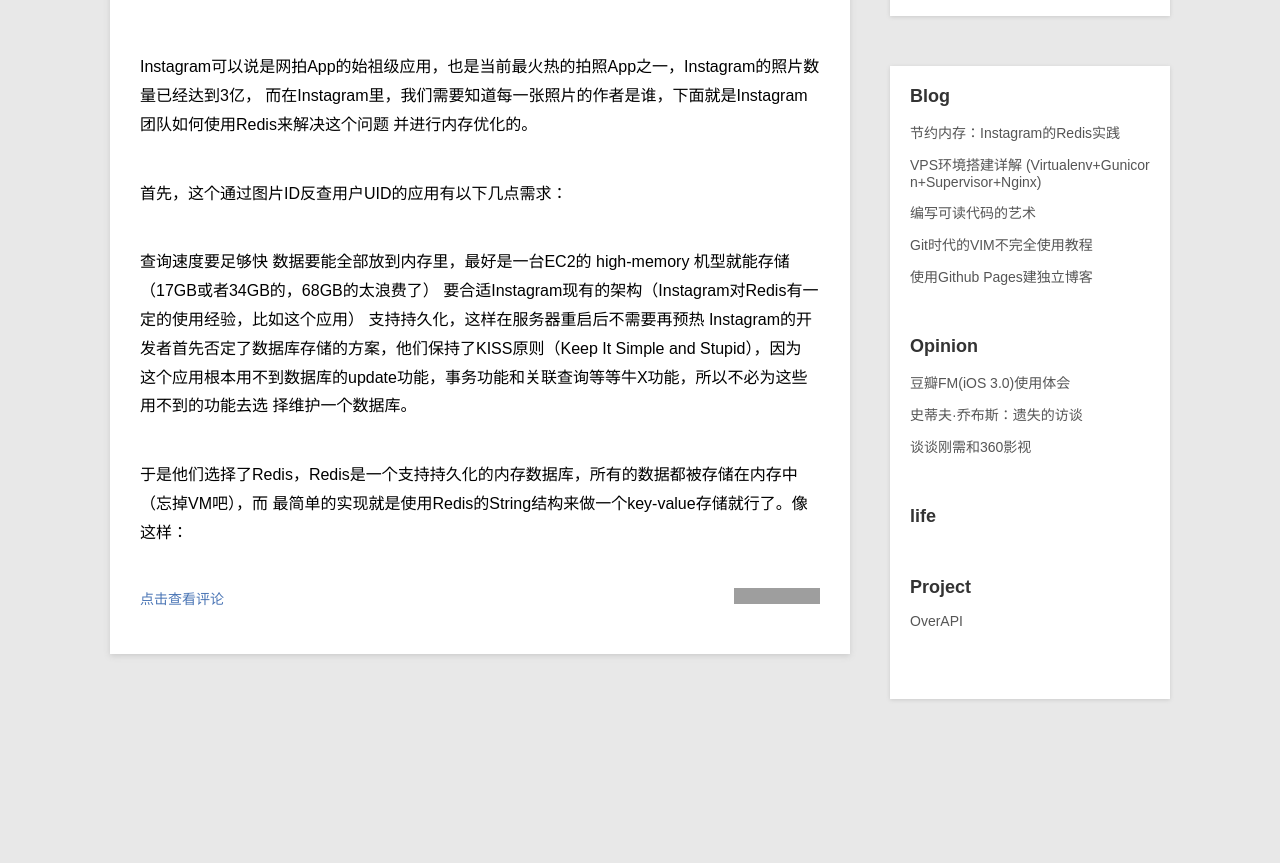
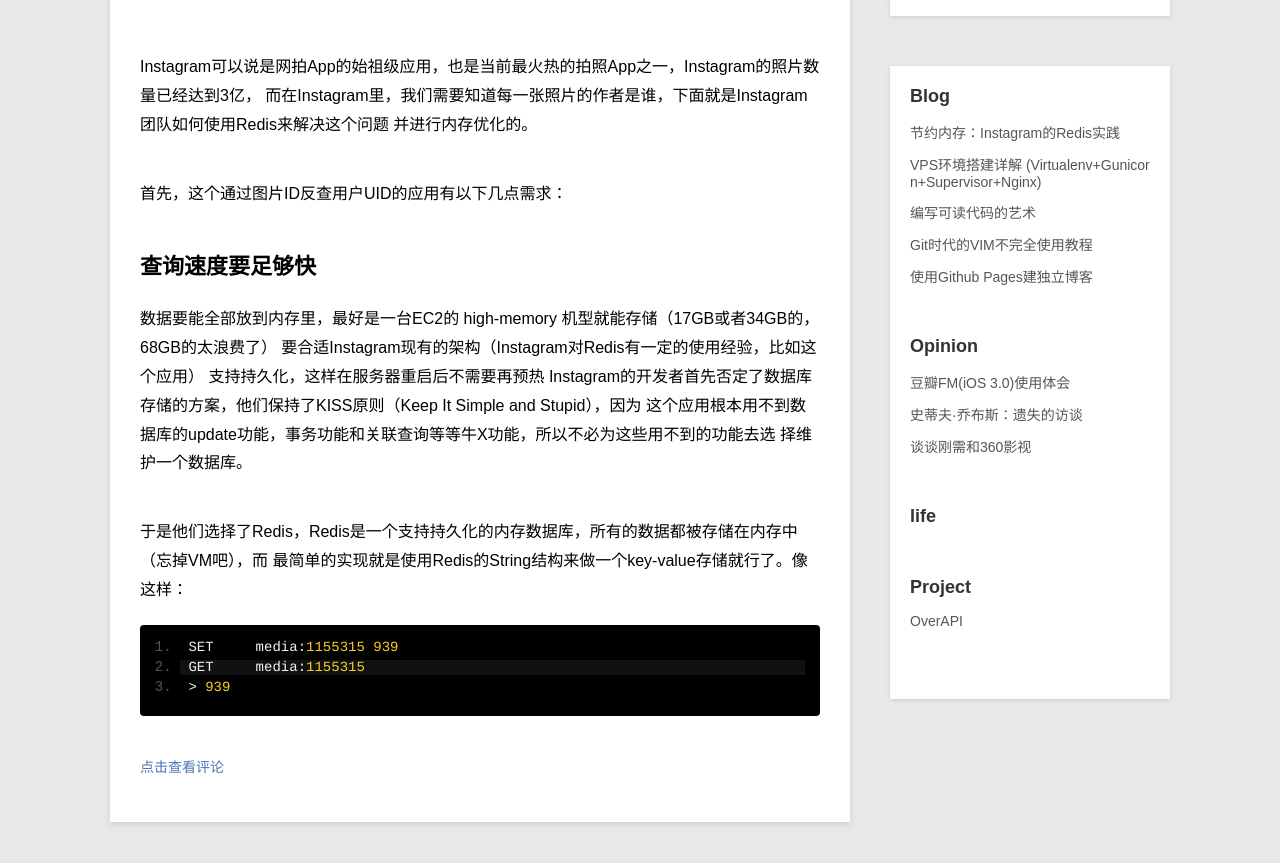
Before and after one commit to szulrj2008/jethro.github.io, a Jekyll site: the page built from _posts/blog/2014-06-24-Instagram-redis.md, in a window 1280 px wide, cut to the strip 202-1104 px from the top of the page. Shown: the top 863 px of the strip. Built offline with Jekyll 4.4.1, drawn with Linux system fonts in a browser that asks for light colours; Markdown is read by kramdown in place of the engine named in the settings; before the commit the page ends 951 px from its top, so only the background shows below that; grey boxes are pictures that could not be loaded.

Commit message:
修改文章
修改文章

```diff
--- a/_posts/blog/2014-06-24-Instagram-redis.md
+++ b/_posts/blog/2014-06-24-Instagram-redis.md
@@ -11,7 +11,7 @@
 
 首先，这个通过图片ID反查用户UID的应用有以下几点需求：
 
-查询速度要足够快
+##查询速度要足够快
 数据要能全部放到内存里，最好是一台EC2的 high-memory 机型就能存储（17GB或者34GB的，68GB的太浪费了）
 要合适Instagram现有的架构（Instagram对Redis有一定的使用经验，比如这个应用）
 支持持久化，这样在服务器重启后不需要再预热
@@ -22,5 +22,9 @@
 于是他们选择了Redis，Redis是一个支持持久化的内存数据库，所有的数据都被存储在内存中（忘掉VM吧），而
 最简单的实现就是使用Redis的String结构来做一个key-value存储就行了。像这样：
 
+     SET     media:1155315 939
+     GET     media:1155315
+     > 939
+
 [Jethro]:    http://blog.nigie1989.tk  "Jethro"
 [Instagram]: http://instagram.com/
```
